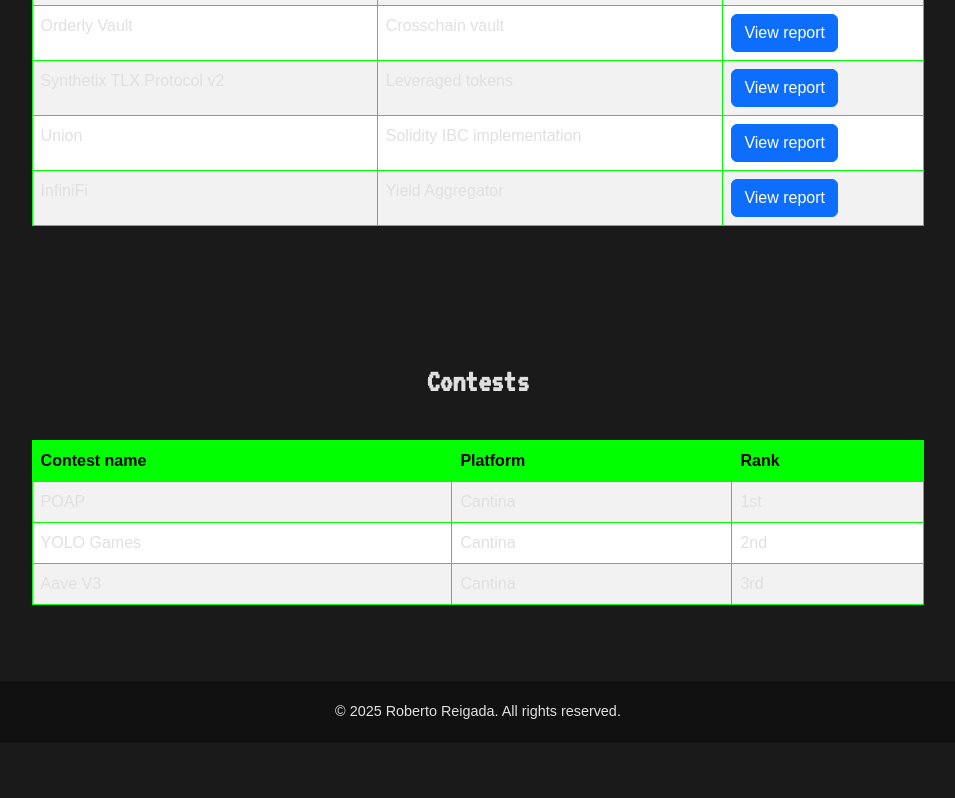
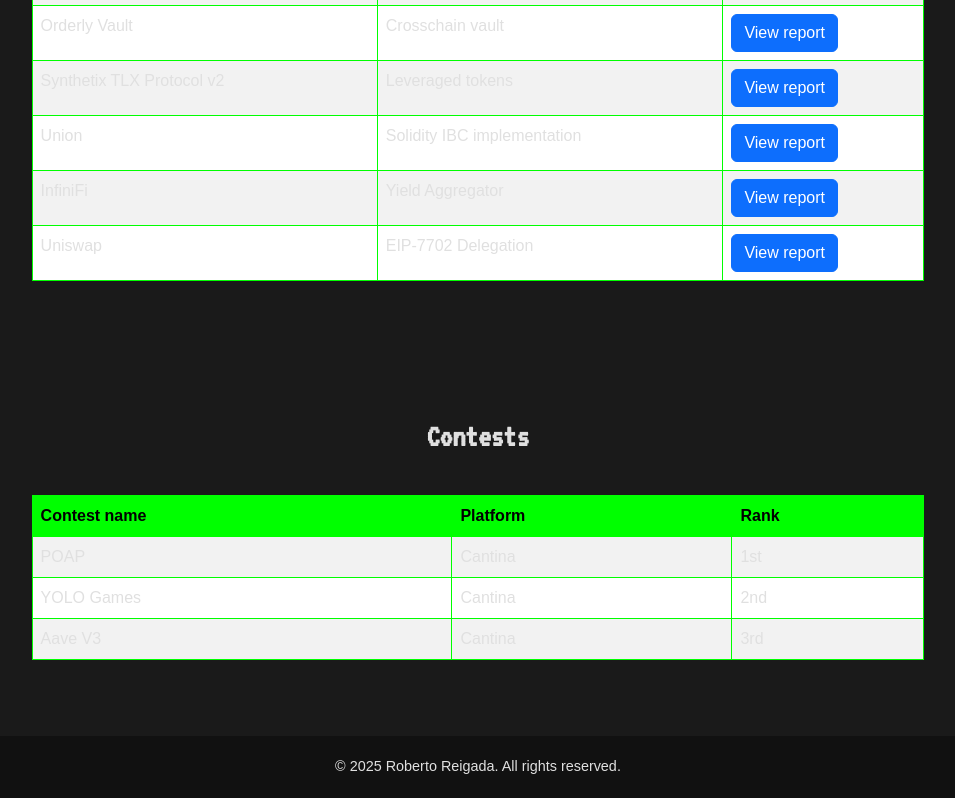
Before and after one commit to r0bert-ethack/r0bert-ethack.github.io, a plain HTML site: page index.html in a window 1280 px wide. Shown: the part 1936-2734 px from the top of the page, without its empty margins (162-1117 px from the left). Before the commit the page ends 2679 px from the top, so only its background shows below. Drawn offline with nearby package versions, Linux system fonts and the light colour scheme; a small style sheet from the web is missing.

Commit message:
Add files via upload

```diff
--- a/index.html
+++ b/index.html
@@ -174,6 +174,11 @@
               <td>Yield Aggregator</td>
               <td><a href="pdfs/report-cantinacode-infinifi-0303.pdf" class="btn btn-primary">View report</a></td>
             </tr>
+            <tr>
+              <td>Uniswap</td>
+              <td>EIP-7702 Delegation</td>
+              <td><a href="pdfs/report-cantinacode-uniswap-0411.pdf" class="btn btn-primary">View report</a></td>
+            </tr>
           </tbody>
         </table>
       </div>
```
